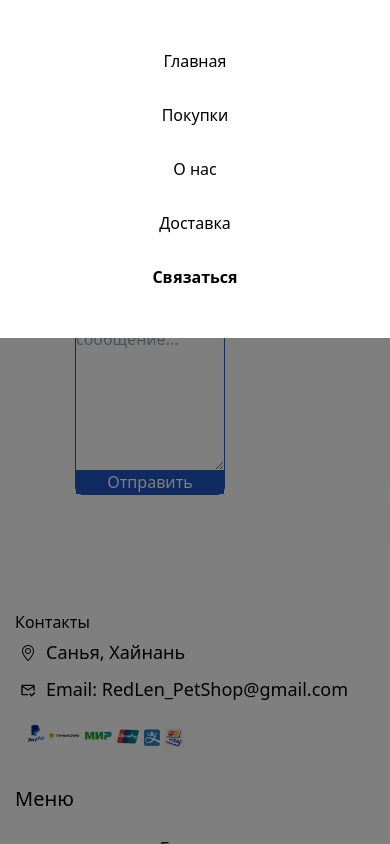
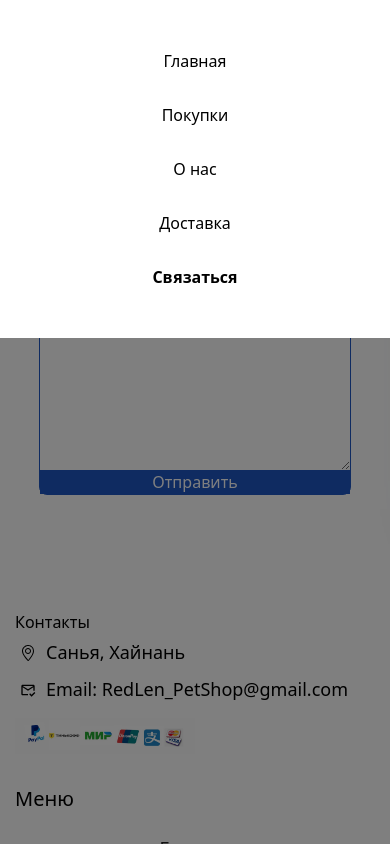
Before and after one commit to Elena-Mi/redlen-petshop, a React (Create React App) app: page /contact in a window 390 px wide. Shown: the top 844 px of the page. Built offline with nearby package versions, Linux system fonts and the light colour scheme.

Commit message:
change form

```diff
--- a/src/NavBar/Contact/contact.css
+++ b/src/NavBar/Contact/contact.css
@@ -51,8 +51,8 @@ form {
         font-size: 17px;
         padding: 5px 5px;
     }
-    .form_container {
-        width: 300px;
+    form {
+        width: 80%;
     }
 
 }
```
